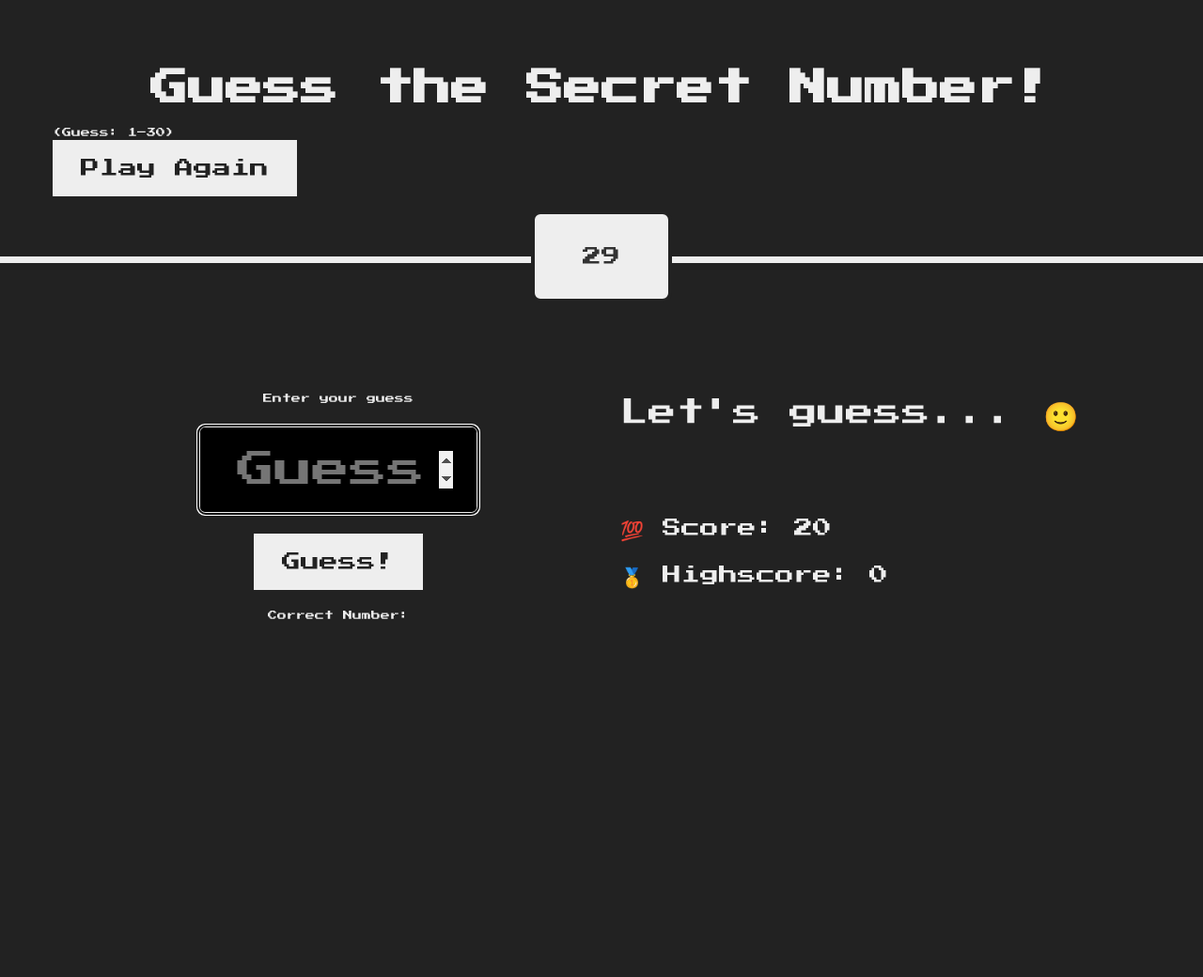
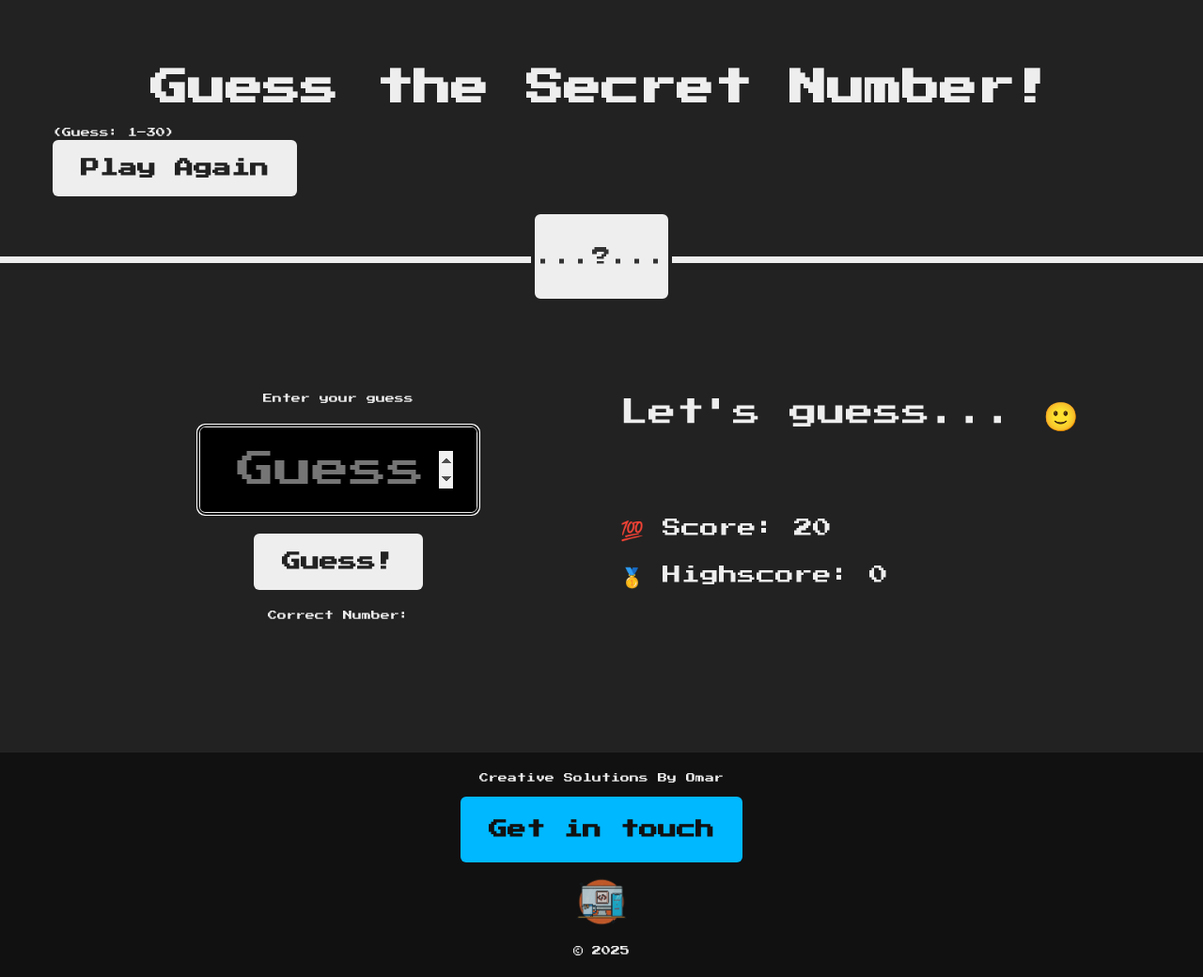
Before and after one commit to Alzubi-Omar/guess-secret-number-game, a plain HTML site: page index.html in a window 1280 px wide. Shown: the whole page at 94% size. Before the commit the page ends 800 px from the top, so only its background shows below. Drawn offline with Linux system fonts and the light colour scheme.

Commit message:
add initial footer style

```diff
--- a/assets/css/styles.css
+++ b/assets/css/styles.css
@@ -115,13 +115,55 @@ main {
 }
 
 .btn {
+  display: inline-block;
   font-size: 2rem;
+  font-weight: 600;
   padding: 2rem 3rem;
-  border-radius: var(--radius-sm);
+  border-radius: 6px;
   cursor: pointer;
   border: none;
   background: #eee;
   color: #222;
-  transition: 0.2s ease;
   font-family: inherit;
+  transition: background 0.2s ease, transform 0.2s ease;
+  text-decoration: none;
 }
+
+.footer {
+  background-color: #111;
+  color: #eee;
+  padding: 2rem 1rem;
+  border-top: 1px solid rgba(255, 255, 255, 0.08);
+}
+
+.footer__container {
+  max-width: 900px;
+  margin: 0 auto;
+
+  display: flex;
+  flex-direction: column;
+  align-items: center;
+  gap: 1.2rem;
+  text-align: center;
+}
+
+.btn--contact {
+  background-color: #00b8ff;
+  color: #111;
+}
+
+.btn--contact:hover {
+  background-color: #009cd8;
+  transform: translateY(-2px);
+}
+
+.footer__logo {
+  width: 60px;
+  height: auto;
+  border-radius: 4px;
+  opacity: 0.9;
+  transition: opacity 0.2s ease;
+}
+.footer__logo:hover {
+  opacity: 1;
+}
--- a/assets/js/script.js
+++ b/assets/js/script.js
@@ -1,6 +1,6 @@
 // Generate a random number between (1-30)
 
-const secretNumber = Math.trunc(Math.random() * 30) + 1;
+let secretNumber = Math.trunc(Math.random() * 30) + 1;
 
 // initialize score and highscore
 let score = 20;
@@ -17,7 +17,7 @@ const scoreEl = document.querySelector(".score");
 const highscoreEl = document.querySelector(".highscore");
 
 highscoreEl.textContent = highscore;
-numberEl.textContent = secretNumber;
+// numberEl.textContent = secretNumber;
 
 checkBtn.addEventListener("click", function () {
   const guess = Number(guessEl.value);
@@ -54,4 +54,15 @@ checkBtn.addEventListener("click", function () {
   }
 });
 
-// Reset the game (TODO)
+// Reset the game
+againBtn.addEventListener("click", function () {
+  score = 20;
+  secretNumber = Math.trunc(Math.random() * 30) + 1;
+
+  messageEl.textContent = "Start guessing...🙂";
+  scoreEl.textContent = score;
+  numberEl.textContent = "...?...";
+  guessEl.value = "";
+  numberEl.style.width = "15rem";
+  body.style.backgroundColor = "#222222ff";
+});
--- a/index.html
+++ b/index.html
@@ -55,6 +55,30 @@
         </section>
       </div>
     </main>
+
+    <footer class="footer">
+      <div class="container footer__container">
+        <p class="footer__copyright">Creative Solutions By Omar</p>
+
+        <a
+          href="mailto:contact.alzubi@gmail.com"
+          class="btn btn--contact footer__cta"
+        >
+          Get in touch
+        </a>
+
+        <a href="/" class="footer__logo-link">
+          <img
+            class="footer__logo"
+            src="assets/imgs/logo.jpg"
+            alt="Company logo"
+          />
+        </a>
+
+        <p class="footer__year">© 2025<span id="currentYear"></span></p>
+      </div>
+    </footer>
+
     <script src="assets/js/script.js" defer></script>
   </body>
 </html>
```
Also changed, not shown: assets/imgs/logo.jpg (added).
